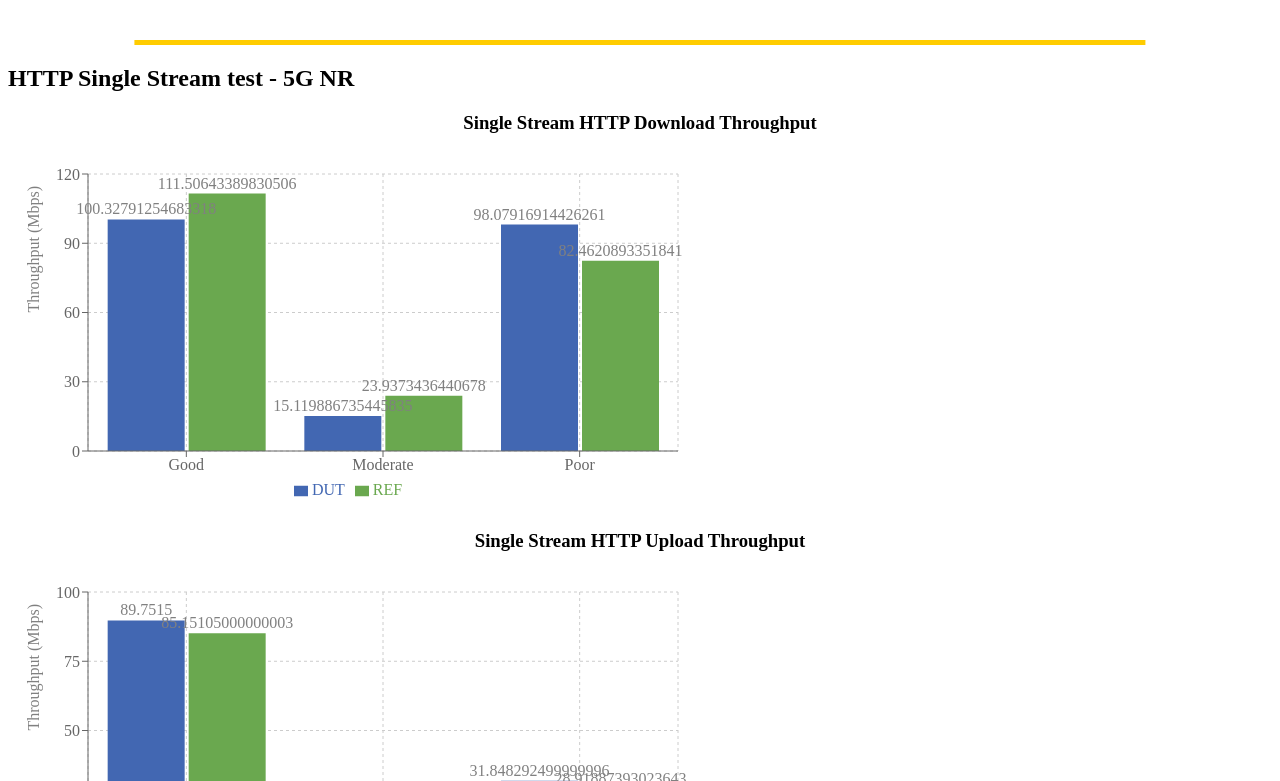
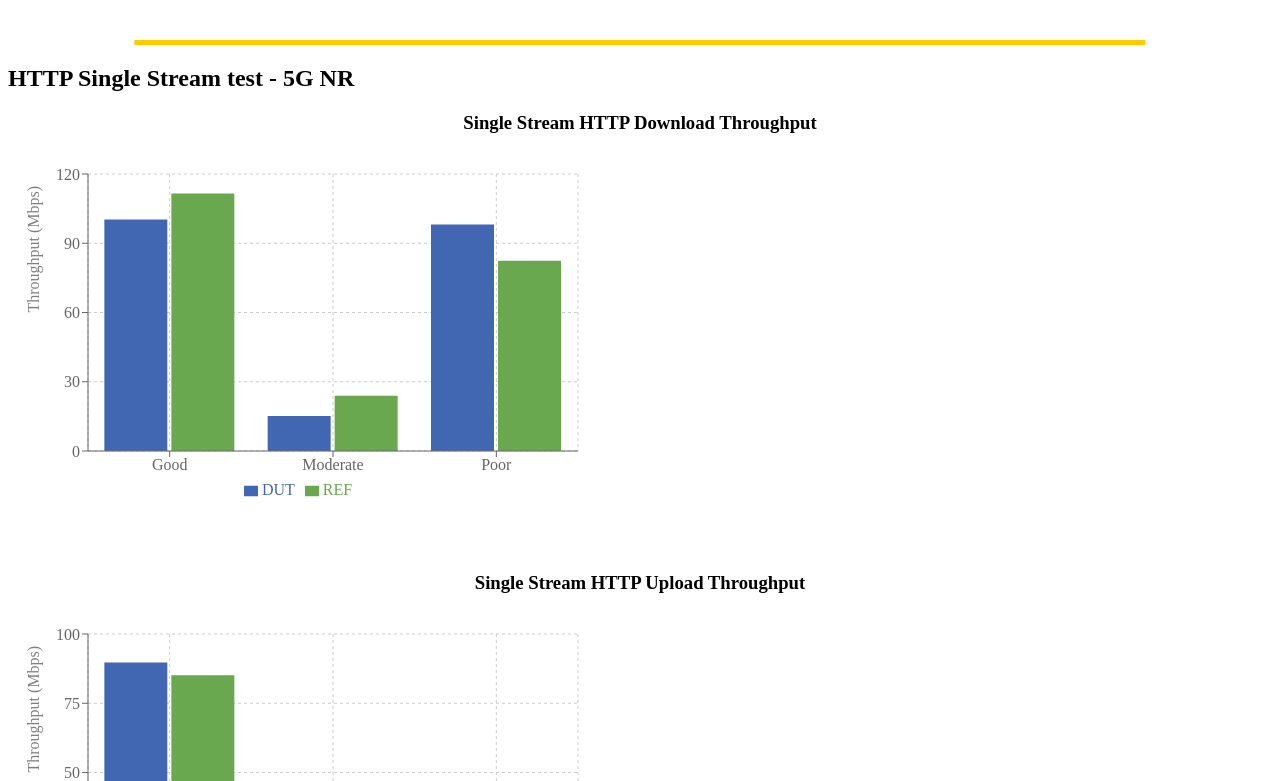
Before and after one commit to LiJieSu0/Fit4Launch_Report, a React (Create React App) app in the folder report-generator-app/: page / in a window 1280 px wide. Shown: the part 879-1660 px from the top of the page. Built offline with nearby package versions, Linux system fonts and the light colour scheme; what chartjs-plugin-datalabels would draw is missing.

Commit message:
modify dp bar chart size

```diff
--- a/report-generator-app/src/ReportDetails/DataPerformance/DpHistogramComponent.js
+++ b/report-generator-app/src/ReportDetails/DataPerformance/DpHistogramComponent.js
@@ -13,10 +13,12 @@ import {
 
 const DpHistogramComponent = ({ data, title, yAxisLabel, barKeys }) => {
   return (
+    <div>
+
+    <h3 style={{ textAlign: 'center', marginBottom: '20px' }}>{title}</h3>
     <div style={{ width: '100%', height: '400px', minHeight: '300px' }}>
-      <h3 style={{ textAlign: 'center', marginBottom: '20px' }}>{title}</h3>
       <BarChart
-        width={700}
+        width={600}
         height={350}
         data={data}
         margin={{
@@ -33,11 +35,12 @@ const DpHistogramComponent = ({ data, title, yAxisLabel, barKeys }) => {
         <Legend />
         {Array.isArray(barKeys) && barKeys.map((bar, index) => (
           <Bar key={index} dataKey={bar.key} fill={bar.fill}>
-            <LabelList dataKey={bar.key} position="top" />
           </Bar>
         ))}
       </BarChart>
     </div>
+    </div>
+
   );
 };
 
```
